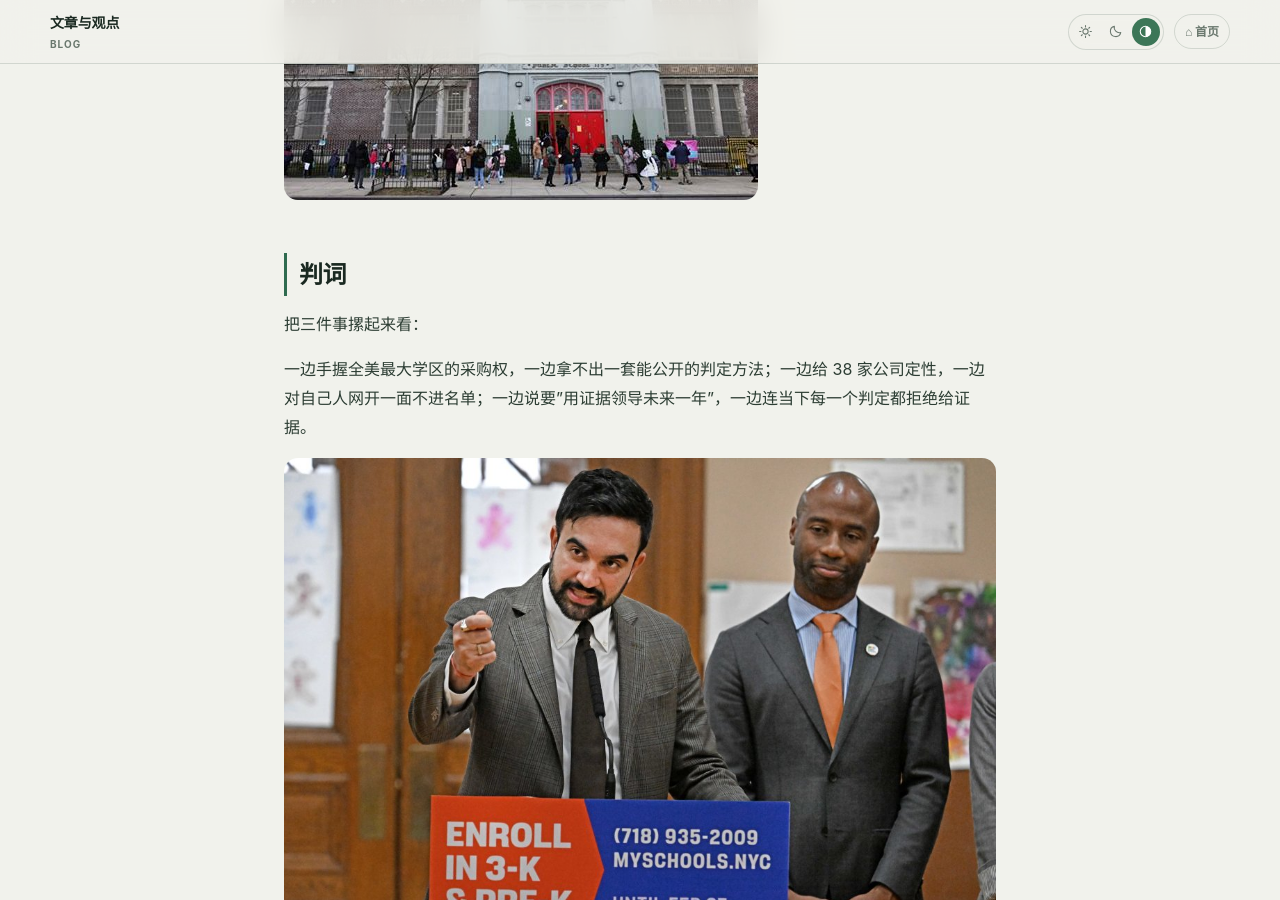
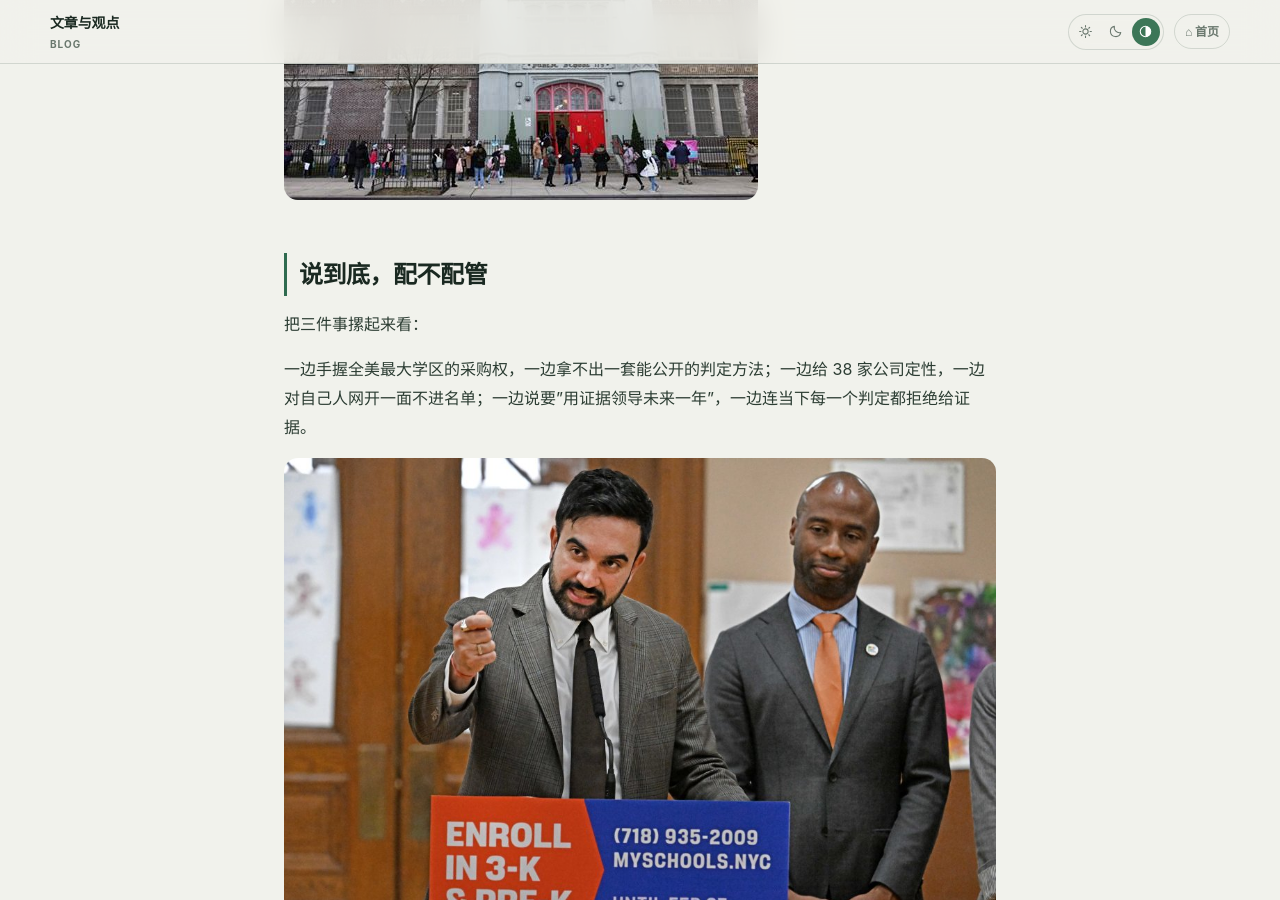
Before and after one commit to deerleo/deerleo.github.io, a Jekyll site: the page built from _posts/2026-10-28-nyc-ai-brake-painted.md, in a window 1280 px wide and 900 px high, scrolled down 3794 px. Built offline with Jekyll 4.4.1, drawn with Linux system fonts in a browser that asks for light colours.

Commit message:
章节标题读者化：判词→说到底配不配管

```diff
--- a/_posts/2026-10-28-nyc-ai-brake-painted.md
+++ b/_posts/2026-10-28-nyc-ai-brake-painted.md
@@ -63,7 +63,7 @@
 
 ![Public School。一年后评估报告出来时，这份名单的判定方法依然是黑箱。](/assets/images/2026-10-28-nyc-ai-ban/school-door.jpg)
 
-## 判词
+## 说到底，配不配管
 
 把三件事摞起来看：
 
```
